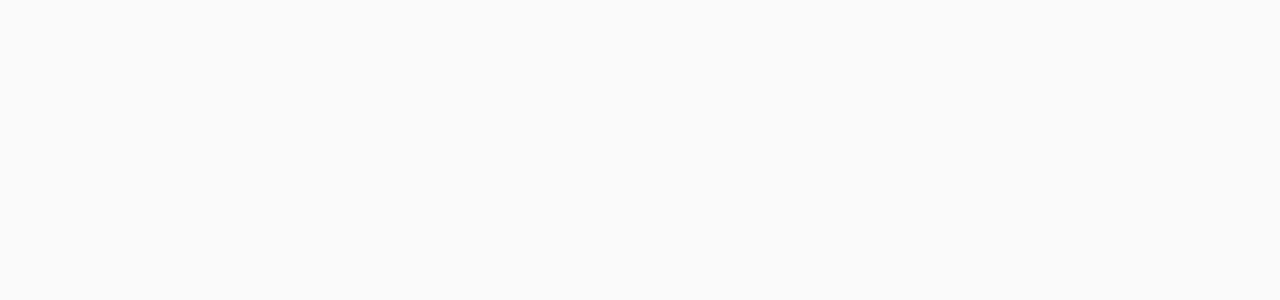
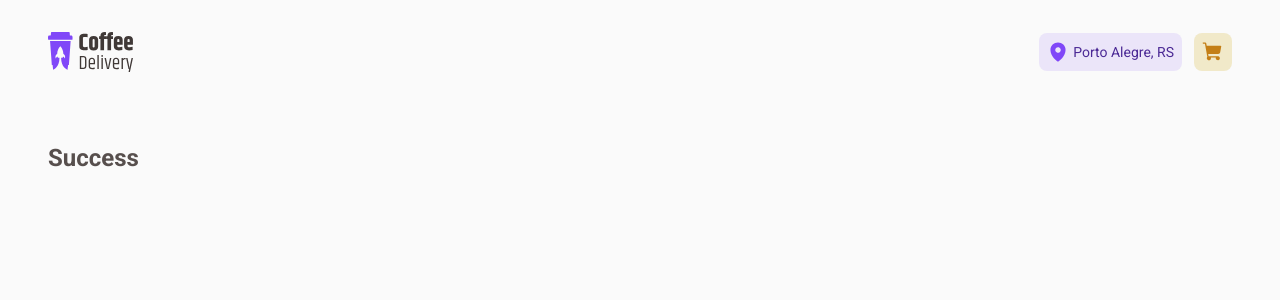
Before and after one commit to rodrigordgfs/Coffee-Delivery, a React (Vite) app: page /success in a window 1280 px wide. Before the commit this address had no page. Shown: the top 300 px of the page. Built offline with nearby package versions, Linux system fonts and the light colour scheme.

Commit message:
Feature: Criado a tela de Success

```diff
--- a/src/Router/index.tsx
+++ b/src/Router/index.tsx
@@ -3,6 +3,7 @@ import { Routes } from "react-router-dom";
 import { DefaultLayout } from "../layouts/DefaultLayout";
 import { Home } from "../pages/Home";
 import { Checkout } from "../pages/Checkout";
+import { Success } from "../pages/Success";
 
 export function Router() {
   return (
@@ -10,6 +11,7 @@ export function Router() {
       <Route path="/" element={<DefaultLayout />}>
         <Route path="/" element={<Home />} />
         <Route path="/checkout" element={<Checkout />} />
+        <Route path="/success" element={<Success />} />
       </Route>
     </Routes>
   );
--- a/src/components/Header/index.tsx
+++ b/src/components/Header/index.tsx
@@ -8,19 +8,30 @@ import {
 import Logo from "../../assets/Logo.svg";
 import Location from "../../assets/icons/Location.svg";
 import Cart from "../../assets/icons/Cart.svg";
+import { useNavigate } from "react-router-dom";
 
 export function Header() {
+  const navigate = useNavigate()
+
+  function handleGoToCheckout() {
+    navigate('/checkout')
+  }
+
+  function handleGoToHome() {
+    navigate('/')
+  }
+
   return (
     <header>
       <HeaderContainer>
         <HeaderWrapper>
-          <img src={Logo} alt="Logo Coffee Delivery" />
+          <img src={Logo} alt="Logo Coffee Delivery" onClick={handleGoToHome} />
           <HeaderActions>
             <HeaderLocation>
               <img src={Location} />
               <span>Porto Alegre, RS</span>
             </HeaderLocation>
-            <HeaderCart>
+            <HeaderCart onClick={handleGoToCheckout}>
               <img src={Cart} />
             </HeaderCart>
           </HeaderActions>
--- a/src/components/Header/styles.ts
+++ b/src/components/Header/styles.ts
@@ -15,6 +15,10 @@ export const HeaderWrapper = styled.div`
   width: 100%;
   max-width: 1200px;
   padding: 0 0.5rem;
+
+  img {
+    cursor: pointer;
+  }
 `;
 
 export const HeaderActions = styled.div`
--- a/src/pages/Checkout/components/Order/components/PaymentMethods/styles.ts
+++ b/src/pages/Checkout/components/Order/components/PaymentMethods/styles.ts
@@ -55,6 +55,13 @@ export const PaymentMehodsItem = styled.div`
   padding: 1rem;
   background-color: ${(props) => props.theme.button};
   border-radius: 0.375rem;
+  cursor: pointer;
+
+  :hover {
+    background-color: ${(props) => props.theme["purple-light"]};
+    border: 1px solid ${(props) => props.theme.purple};
+    transition: 0.5s ease-in-out;
+  }
 
   span {
     font-family: "Roboto", sans-serif;
--- a/src/pages/Checkout/components/SelectedCoffees/index.tsx
+++ b/src/pages/Checkout/components/SelectedCoffees/index.tsx
@@ -1,3 +1,4 @@
+import { useNavigate } from "react-router-dom";
 import { CoffeesList } from "./components/CoffeesList";
 import { OrderResumeTotal } from "./components/OrderResumeTotal";
 import {
@@ -8,11 +9,11 @@ import {
 } from "./styles";
 
 export function SelectedCoffees() {
-  const formCurrency = new Intl.NumberFormat("pt-BR", {
-    style: "currency",
-    currency: "BRL",
-    minimumFractionDigits: 2,
-  });
+  const navigate = useNavigate();
+
+  function handleConfirmOrder() {
+    navigate("/success");
+  }
 
   return (
     <SelectedCoffeesContainer>
@@ -20,7 +21,9 @@ export function SelectedCoffees() {
       <OrderResumeContainer>
         <CoffeesList />
         <OrderResumeTotal />
-        <OrderResumeConfirmButton>Confirmar Pedido</OrderResumeConfirmButton>
+        <OrderResumeConfirmButton onClick={handleConfirmOrder}>
+          Confirmar Pedido
+        </OrderResumeConfirmButton>
       </OrderResumeContainer>
     </SelectedCoffeesContainer>
   );
--- /dev/null
+++ b/src/pages/Success/index.tsx
@@ -0,0 +1,13 @@
+import { SuccessContainer, SuccessWrapper } from "./styles";
+
+export function Success() {
+  return (
+    <SuccessContainer>
+      <SuccessWrapper>
+        <div>
+          <h1>Success</h1>
+        </div>
+      </SuccessWrapper>
+    </SuccessContainer>
+  );
+}
--- /dev/null
+++ b/src/pages/Success/styles.ts
@@ -0,0 +1,23 @@
+import styled from "styled-components";
+
+export const SuccessContainer = styled.div`
+  display: flex;
+  flex-direction: row;
+  align-items: center;
+  justify-content: center;
+  margin-bottom: 2.5rem;
+`;
+
+export const SuccessWrapper = styled.section`
+  display: flex;
+  flex-direction: row;
+  width: 100%;
+  max-width: 1200px;
+  padding: 0 0.5rem;
+  margin-top: 2.5rem;
+  gap: 2rem;
+
+  @media only screen and (max-device-width: 1024px) {
+    flex-direction: column;
+  }
+`;
```
